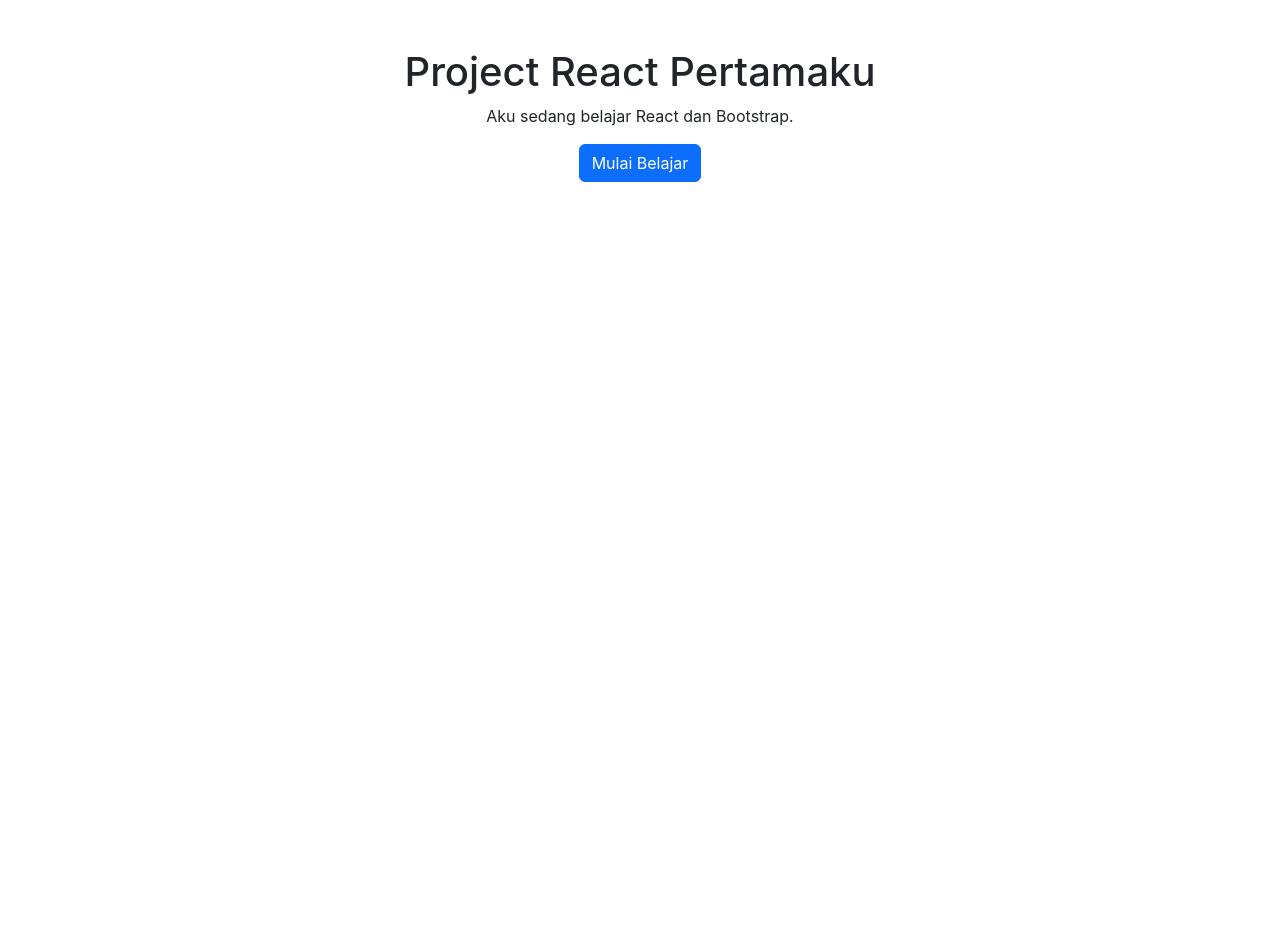
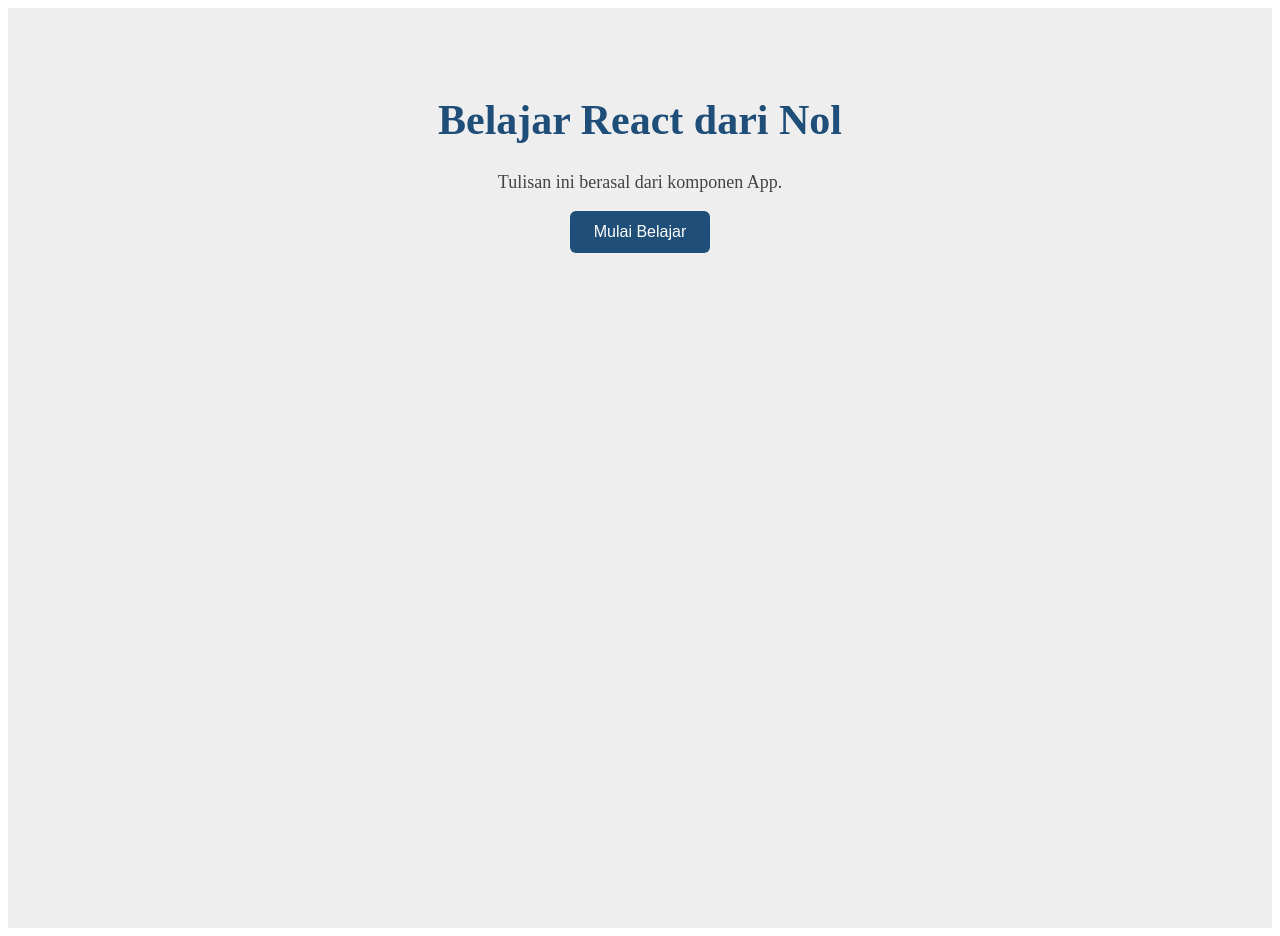
Before and after one commit to Jati-Jostar/learning-react-bootstraps, a React (Create React App) app: page / in a window 1280 px wide. Before the commit the page ends 800 px from the top, so only its background shows below. Built offline with nearby package versions, Linux system fonts and the light colour scheme.

Commit message:
Replace old project with new React project

```diff
--- a/package.json
+++ b/package.json
@@ -1,5 +1,5 @@
 {
-  "name": "belajar-react",
+  "name": "corporate-basic",
   "version": "0.1.0",
   "private": true,
   "dependencies": {
@@ -7,9 +7,7 @@
     "@testing-library/jest-dom": "^6.9.1",
     "@testing-library/react": "^16.3.2",
     "@testing-library/user-event": "^13.5.0",
-    "bootstrap": "^5.3.8",
     "react": "^19.2.8",
-    "react-bootstrap": "^2.10.10",
     "react-dom": "^19.2.8",
     "react-scripts": "5.0.1",
     "web-vitals": "^2.1.4"
--- a/public/index.html
+++ b/public/index.html
@@ -2,42 +2,16 @@
 <html lang="en">
   <head>
     <meta charset="utf-8" />
-    <link rel="icon" href="%PUBLIC_URL%/favicon.ico" />
-    <meta name="viewport" content="width=device-width, initial-scale=1" />
-    <meta name="theme-color" content="#000000" />
+
     <meta
-      name="description"
-      content="Web site created using create-react-app"
+      name="viewport"
+      content="width=device-width, initial-scale=1"
     />
-    <link rel="apple-touch-icon" href="%PUBLIC_URL%/logo192.png" />
-    <!--
-      manifest.json provides metadata used when your web app is installed on a
-      user's mobile device or desktop. See https://developers.google.com/web/fundamentals/web-app-manifest/
-    -->
-    <link rel="manifest" href="%PUBLIC_URL%/manifest.json" />
-    <!--
-      Notice the use of %PUBLIC_URL% in the tags above.
-      It will be replaced with the URL of the `public` folder during the build.
-      Only files inside the `public` folder can be referenced from the HTML.
 
-      Unlike "/favicon.ico" or "favicon.ico", "%PUBLIC_URL%/favicon.ico" will
-      work correctly both with client-side routing and a non-root public URL.
-      Learn how to configure a non-root public URL by running `npm run build`.
-    -->
-    <title>React App</title>
+    <title>Belajar React Dasar</title>
   </head>
+
   <body>
-    <noscript>You need to enable JavaScript to run this app.</noscript>
-    <div id="root"></div>
-    <!--
-      This HTML file is a template.
-      If you open it directly in the browser, you will see an empty page.
-
-      You can add webfonts, meta tags, or analytics to this file.
-      The build step will place the bundled scripts into the <body> tag.
-
-      To begin the development, run `npm start` or `yarn start`.
-      To create a production bundle, use `npm run build` or `yarn build`.
-    -->
+    <div id="aplikasi-react"></div>
   </body>
 </html>
--- a/src/App.css
+++ b/src/App.css
@@ -1,38 +1,32 @@
-.App {
+.halaman {
+  min-height: 100vh;
+  padding: 60px;
   text-align: center;
+  background-color: #eeeeee;
 }
 
-.App-logo {
-  height: 40vmin;
-  pointer-events: none;
+.halaman h1 {
+  color: #1f4e79;
+  font-size: 42px;
 }
 
-@media (prefers-reduced-motion: no-preference) {
-  .App-logo {
-    animation: App-logo-spin infinite 20s linear;
-  }
+.halaman p {
+  color: #444444;
+  font-size: 18px;
 }
 
-.App-header {
-  background-color: #282c34;
-  min-height: 100vh;
-  display: flex;
-  flex-direction: column;
-  align-items: center;
-  justify-content: center;
-  font-size: calc(10px + 2vmin);
+.tombol-belajar {
+  padding: 12px 24px;
+  border: none;
+  border-radius: 6px;
+
+  background-color: #1f4e79;
   color: white;
+
+  font-size: 16px;
+  cursor: pointer;
 }
 
-.App-link {
-  color: #61dafb;
+.tombol-belajar:hover {
+  background-color: #163a5c;
 }
-
-@keyframes App-logo-spin {
-  from {
-    transform: rotate(0deg);
-  }
-  to {
-    transform: rotate(360deg);
-  }
-}
--- a/src/App.js
+++ b/src/App.js
@@ -1,14 +1,19 @@
-import { Container, Button } from 'react-bootstrap'
-import './App.css'
+import "./App.css";
 
 function App() {
   return (
-    <Container className="py-5 text-center">
-      <h1>Project React Pertamaku</h1>
-      <p>Aku sedang belajar React dan Bootstrap.</p>
-      <Button variant="primary">Mulai Belajar</Button>
-    </Container>
-  )
+    <main className="halaman">
+      <h1>Belajar React dari Nol</h1>
+
+      <p>
+        Tulisan ini berasal dari komponen App.
+      </p>
+
+      <button className="tombol-belajar">
+        Mulai Belajar
+      </button>
+    </main>
+  );
 }
 
-export default App
+export default App;
```
Also changed, not shown: src/index.js (+4 -6 lines), 2 other files (tests, documents, lock files or other folders).
